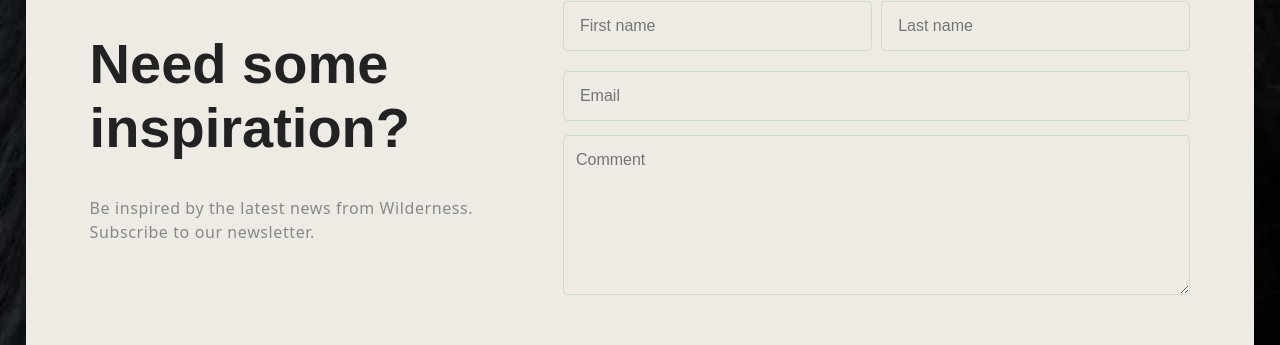
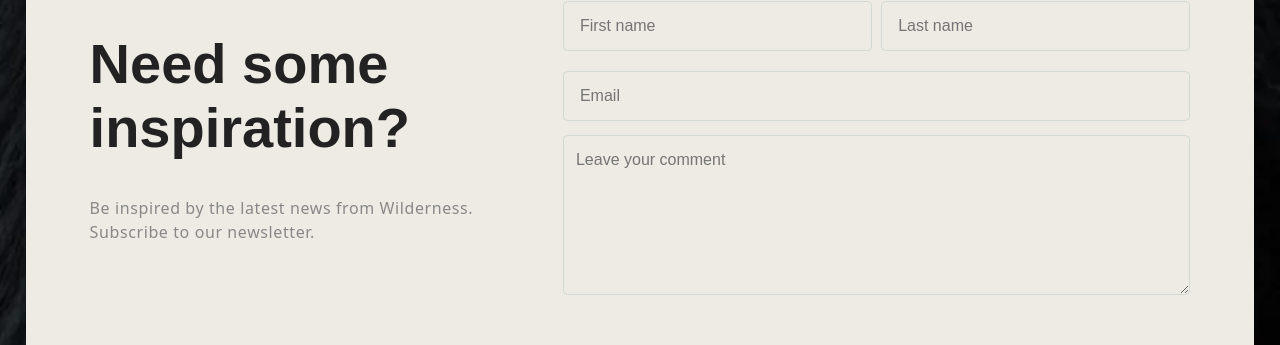
Before and after one commit to BenMukebo/landing-page, a React (Create React App) app: page /gorilla in a window 1280 px wide. Shown: the part 3911-4256 px from the top of the page. Built offline with nearby package versions, Linux system fonts and the light colour scheme.

Commit message:
Update inputbcoment place holder text

```diff
--- a/src/components/about/about.module.scss
+++ b/src/components/about/about.module.scss
@@ -117,6 +117,8 @@
     @include d-flex(space-around, center);
     flex-direction: row;
     margin: 5rem 0;
+    column-gap: 10%;
+
 
     .article_content {
       width: 45%;
--- a/src/components/contacts/Contacts.tsx
+++ b/src/components/contacts/Contacts.tsx
@@ -33,7 +33,7 @@ export const Contacts: React.FC<{}> = () => {
               <input id="email" name="email" placeholder="Email" type="email" required/>
           </div>
           <div className={styles.input_div}>
-            <textarea id="comments" name="comments" placeholder="Comment"
+            <textarea id="comments" name="comments" placeholder="Leave your comment"
             // rows="5"
             ></textarea>
           </div>
--- a/src/components/gorillar/gorilla.module.scss
+++ b/src/components/gorillar/gorilla.module.scss
@@ -2,7 +2,6 @@
 @import '../../assets/scss/mixins';
 @import '../../assets/scss/config';
 @import '../../assets/scss/typography';
-
 
 .about_section {
   width: 100%;
@@ -68,7 +67,6 @@
   }
 }
 
-
 @include media(480px) {
   .articles_wrapper {
     padding: 3rem 5%;
@@ -115,11 +113,8 @@
     //     }
     //   }
     // }
-
-
   }
 }
-
 
 @include media(992px) {
   .articles_wrapper {
@@ -158,7 +153,6 @@
   }
 }
 
-
 @include media(1200px) {
   .articles_wrapper {
     padding: 4rem 7%;
```
